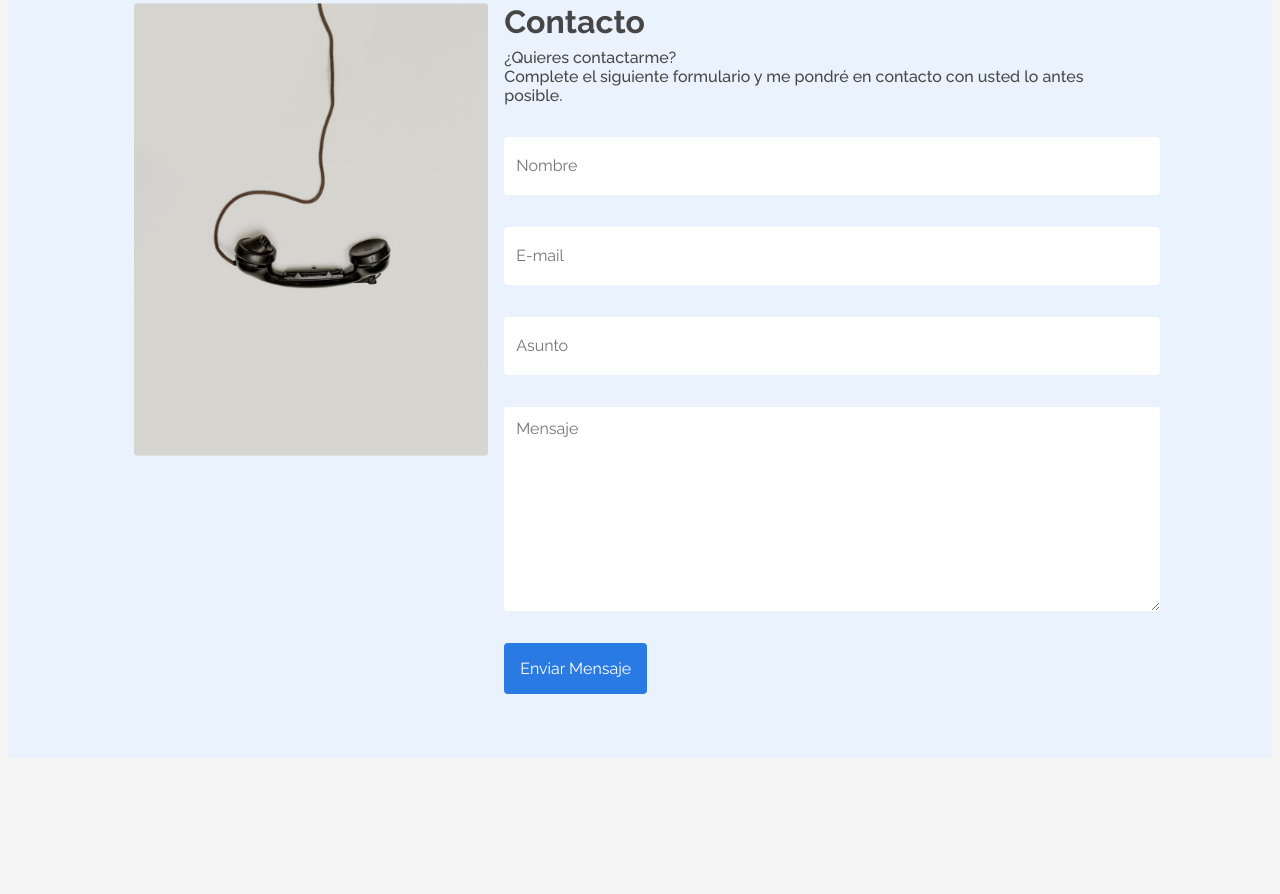
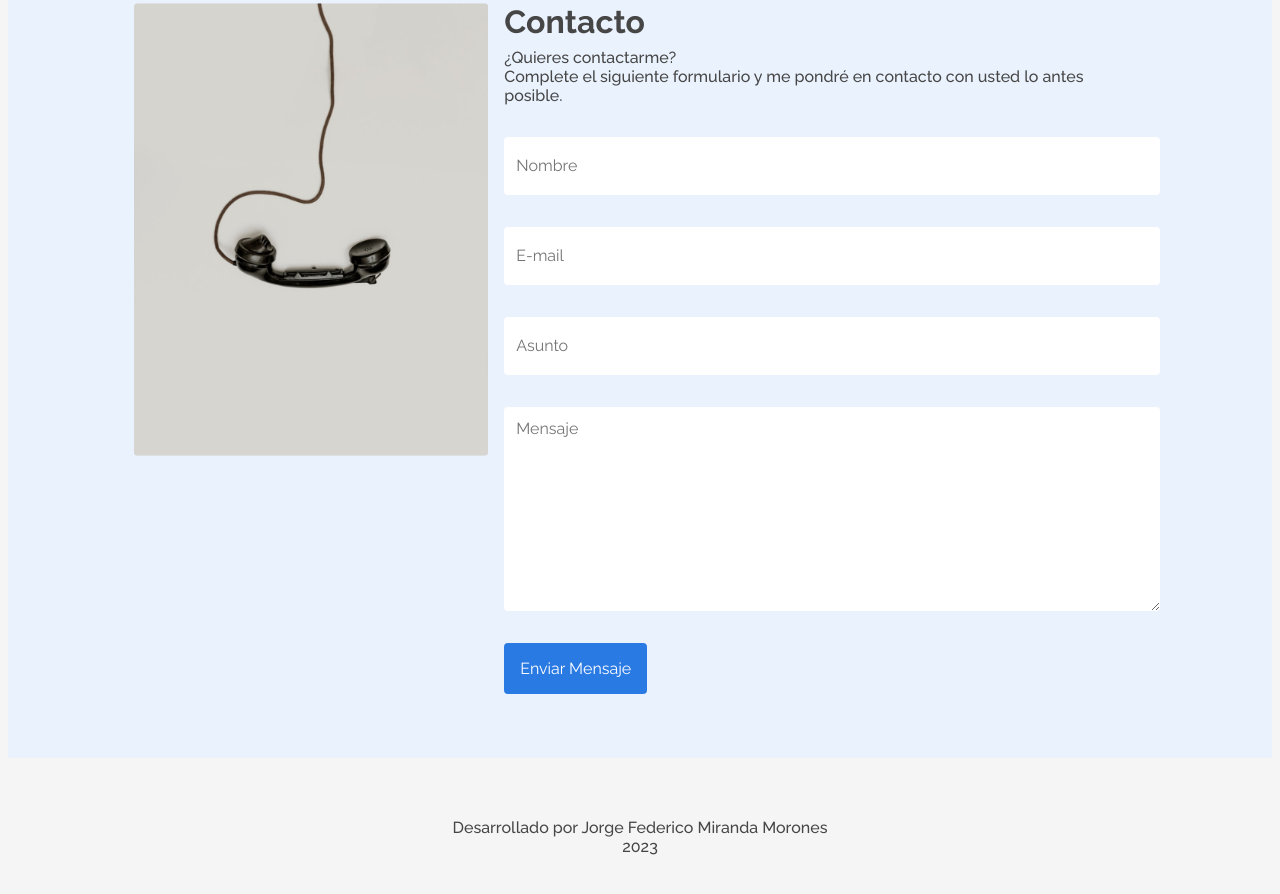
Before and after one commit to JorgeMirandaM/Challenge-ONE-Front-End-Sprint-01-Portafolio, a website: page index.html in a window 1280 px wide. Shown: the part 3862-4756 px from the top of the page. Before the commit the page ends 4628 px from the top, so only its background shows below. Drawn offline with Linux system fonts and the light colour scheme.

Commit message:
Creación de sección de Rodapié

```diff
--- a/css/Rodapie.css
+++ b/css/Rodapie.css
@@ -0,0 +1,24 @@
+.seccion__rodapie {
+  width: 100%;
+  display: flex;
+  justify-content: center;
+  margin: 60px 0;
+}
+
+.seccion__rodapie__contenedor {
+  display: flex;
+  flex-direction: column;
+
+
+
+}
+
+.seccion__rodapie__contenedor p{
+    font-family: "Raleway";
+  font-style: normal;
+  font-weight: 500;
+  font-size: 16px;
+  line-height: 19px;
+  text-align: center;
+  color: #464646;
+}
--- a/index.html
+++ b/index.html
@@ -12,6 +12,7 @@
     <link rel="stylesheet" href="css/ExperienciaAcademica.css" />
     <link rel="stylesheet" href="css/ExperienciaProfesional.css" />
     <link rel="stylesheet" href="css/Contacto.css" />
+    <link rel="stylesheet" href="css/Rodapie.css">
     <link rel="stylesheet" href="assets/fontawesome/css/all.min.css" />
     <title>Portafolio</title>
   </head>
@@ -289,7 +290,13 @@
         </div>
       </section>
 
-
+      <!--Sección de Rodapie-->
+      <footer class="seccion__rodapie">
+        <div class="seccion__rodapie__contenedor">
+          <p>Desarrollado por Jorge Federico Miranda Morones</p>
+          <p>2023</p>
+        </div>
+      </footer>
     </div>
   </body>
 </html>
```
